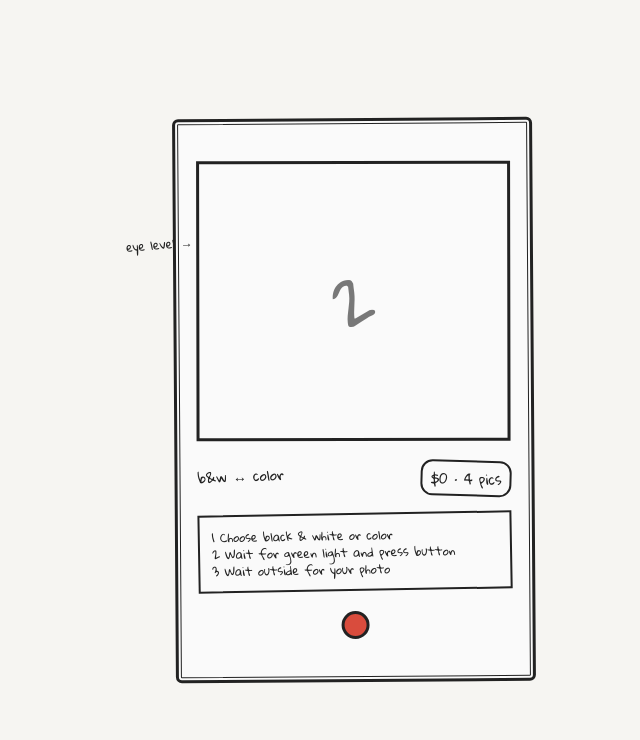
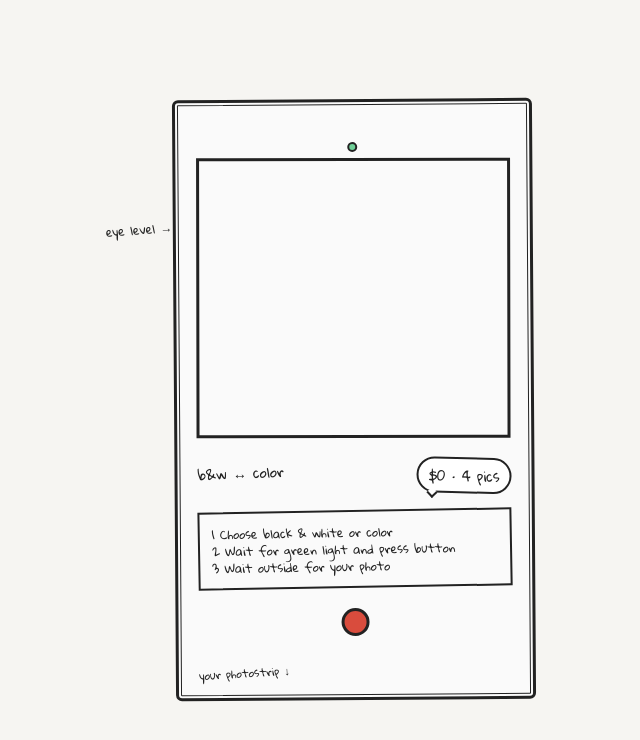
Before and after one commit to s1yaa/photo-booth, a React (Vite) app: page / in a window 1280 px wide. Shown: the top 740 px of the page, without its empty margins (286-926 px from the left). Built offline with nearby package versions, Linux system fonts and the light colour scheme; no server answers.

Commit message:
camera added

```diff
--- a/src/components/BoothFrame.jsx
+++ b/src/components/BoothFrame.jsx
@@ -1,4 +1,4 @@
-import CameraMock from './CameraMock';
+import CameraFeed from './CameraFeed';
 import Instructions from './Instructions';
 import Controls from './Controls';
 import StartButton from './StartButton';
@@ -7,10 +7,11 @@ export default function BoothFrame() {
   return (
     <div className="booth">
       <div className="top-panel" />
-      <CameraMock />
+      <CameraFeed />
       <Controls />
       <Instructions />
       <StartButton />
+      <div className="side-note">your photostrip ↓</div>
     </div>
   );
 }
--- /dev/null
+++ b/src/components/CameraFeed.jsx
@@ -0,0 +1,42 @@
+import { useEffect, useRef } from 'react';
+
+export default function CameraFeed() {
+  const videoRef = useRef(null);
+
+  useEffect(() => {
+    async function startCamera() {
+      try {
+        const stream = await navigator.mediaDevices.getUserMedia({
+          video: true,
+          audio: false,
+        });
+
+        if (videoRef.current) {
+          videoRef.current.srcObject = stream;
+        }
+      } catch (err) {
+        console.error('Camera access denied', err);
+      }
+    }
+
+    startCamera();
+  }, []);
+
+  return (
+    <div className="camera-wrap">
+      <span className="eye-level">eye level →</span>
+
+      <div className="green-light" />
+
+      <div className="camera-frame">
+        <video
+          ref={videoRef}
+          autoPlay
+          playsInline
+          muted
+          className="camera-video"
+        />
+      </div>
+    </div>
+  );
+}
--- a/src/components/CameraMock.jsx
+++ /dev/null
@@ -1,10 +0,0 @@
-export default function CameraMock() {
-  return (
-    <div className="camera-wrap">
-      <span className="eye-level">eye level →</span>
-      <div className="camera-frame">
-        <div className="countdown">2</div>
-      </div>
-    </div>
-  );
-}
--- a/src/styles/booth.css
+++ b/src/styles/booth.css
@@ -14,6 +14,23 @@ body {
   display: flex;
   justify-content: center;
   align-items: center;
+}
+
+.booth,
+.camera-frame,
+.instructions {
+  border-style: solid;
+  border-width: 3px 2px 4px 3px;
+}
+
+.booth {
+  background:
+    repeating-linear-gradient(
+      0deg,
+      #fafafa,
+      #fafafa 2px,
+      #f4f4f4 3px
+    );
 }
 
 .booth {
@@ -33,7 +50,7 @@ body {
 
 .eye-level {
   position: absolute;
-  left: -70px;
+  left: -90px;
   top: 25%;
   font-size: 12px;
   transform: rotate(-4deg);
@@ -62,8 +79,24 @@ body {
 
 .price {
   border: 2px solid #222;
-  padding: 2px 8px;
-  border-radius: 12px;
+  padding: 2px 10px;
+  border-radius: 999px;
+  background: #fff;
+  transform: rotate(2deg);
+}
+
+.price::after {
+  content: '';
+  position: absolute;
+  width: 6px;
+  height: 6px;
+  border: 2px solid #222;
+  border-left: none;
+  border-top: none;
+  bottom: -6px;
+  left: 10px;
+  transform: rotate(45deg);
+  background: #fff;
 }
 
 .instructions {
@@ -113,3 +146,25 @@ body {
 .price {
   transform: rotate(2deg);
 }
+
+.green-light {
+  width: 10px;
+  height: 10px;
+  background: #6fcf97;
+  border: 2px solid #222;
+  border-radius: 50%;
+  margin: 0 auto 6px;
+}
+
+.side-note {
+  font-size: 11px;
+  margin-top: 8px;
+  transform: rotate(-3deg);
+}
+
+.camera-video {
+  width: 100%;
+  height: 100%;
+  object-fit: cover;
+  filter: grayscale(0);
+}
```
